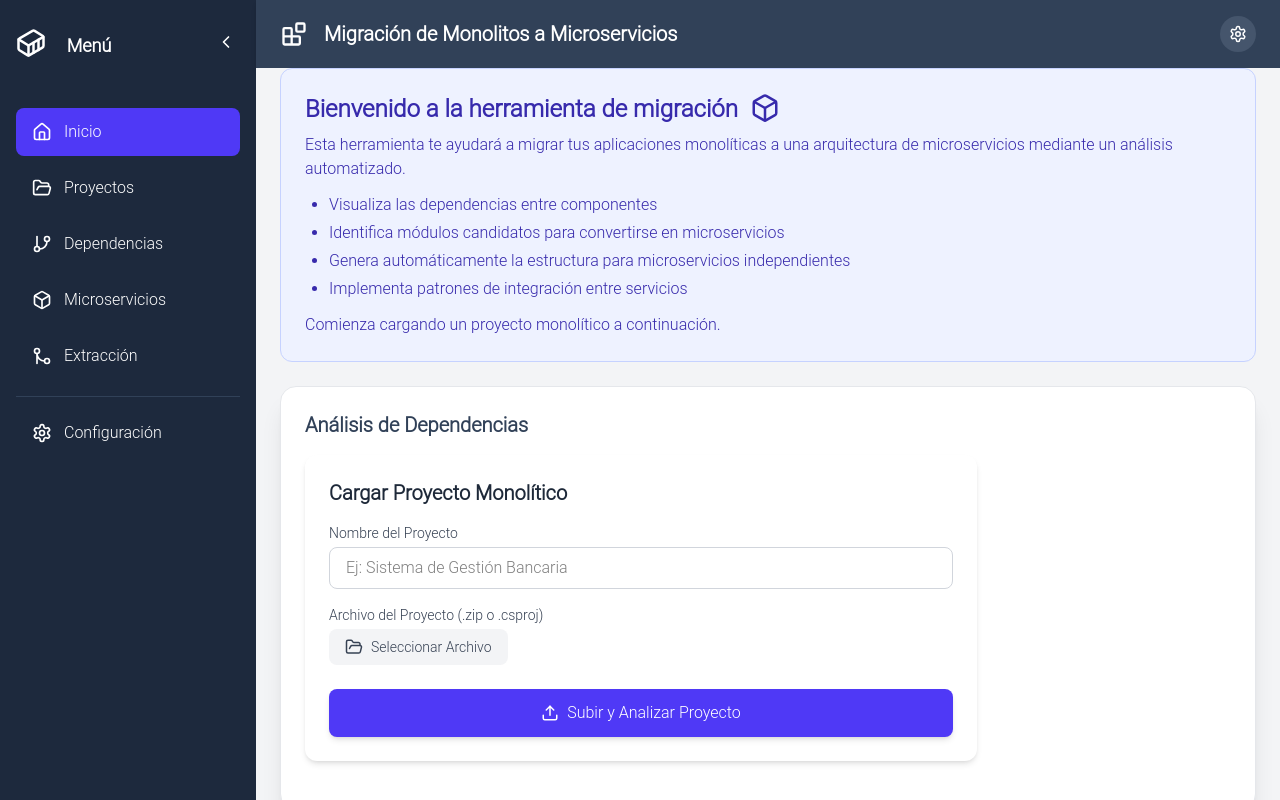
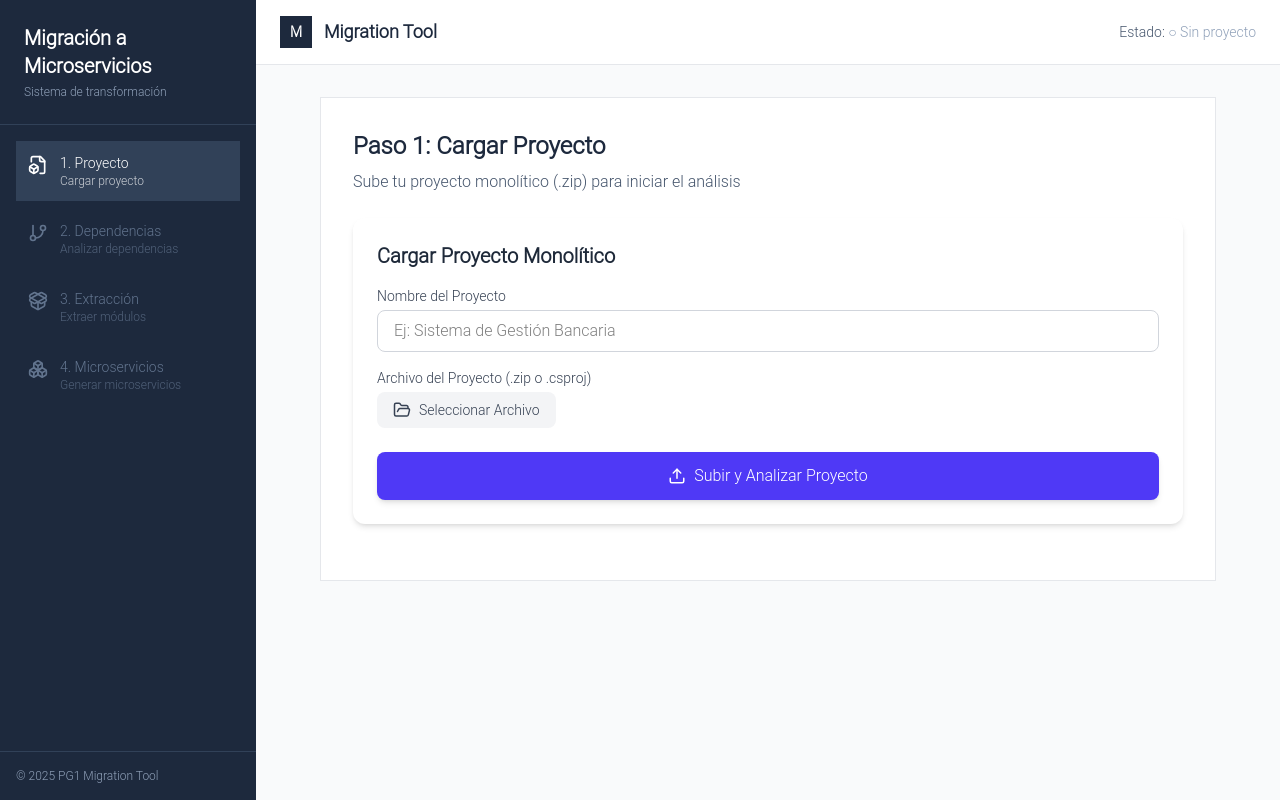
Before and after one commit to KennyASG/pg1_migracion_monolitos_front, a React (Vite) app: page / in a window 1280 px wide. Built offline with nearby package versions, Linux system fonts and the light colour scheme.

Commit message:
Auto stash before checking out "origin/feature/Analisisdedependencias"

```diff
--- a/src/App.jsx
+++ b/src/App.jsx
@@ -1,12 +1,12 @@
 import { useState } from "react";
 import Navbar from "./components/Navbar";
 import Sidebar from "./components/Sidebar";
-import Home from "./pages/Home";
+import ProjectInput from "./components/ProjectInput";
+import TablaDependencias from "./components/TablaDependencias";
 import Extraccion from "./pages/Extraccion";
-import ProjectInput from "./components/ProjectInput";
 
 function App() {
-    const [activePage, setActivePage] = useState("home");
+    const [activePage, setActivePage] = useState("project");
     const [projectName, setProjectName] = useState("");
     const [proyectoProcesado, setProyectoProcesado] = useState("");
 
@@ -16,37 +16,136 @@ function App() {
 
     const handleProjectSuccess = () => {
         setProyectoProcesado(projectName);
-        if (activePage === "home") {
         setActivePage("dependencies");
-        }
     };
 
     const renderContent = () => {
         switch (activePage) {
-            case "dependencies":
+            case "project":
                 return (
-                    <Home
-                        projectName={projectName}
-                        setProjectName={setProjectName}
-                        proyectoProcesado={proyectoProcesado}
-                        setProyectoProcesado={setProyectoProcesado}
-                        onSuccess={handleProjectSuccess}
-                    />
-                );
-            case "projects":
-                return (
-                    <div className="px-6 pb-10 bg-gray-100 min-h-screen w-full">
-                        <div className="bg-white shadow-xl rounded-2xl p-6 border border-gray-200 w-full">
-                            <h2 className="text-xl font-semibold text-slate-700 mb-4">Gestión de Proyectos</h2>
-                            <p className="text-gray-600 mb-4">
-                                Carga un proyecto monolítico para comenzar el análisis y proceso de migración.
+                    <div className="px-6 py-8 bg-gray-50 min-h-screen">
+                        <div className="max-w-4xl mx-auto">
+                            <div className="bg-white border border-gray-200 p-8">
+                                <h2 className="text-2xl font-bold text-slate-800 mb-2">
+                                    Paso 1: Cargar Proyecto
+                                </h2>
+                                <p className="text-slate-600 mb-6">
+                                    Sube tu proyecto monolítico (.zip) para iniciar el análisis
                                 </p>
-                            <div className="max-w-2xl">
+
+                                {!proyectoProcesado ? (
                                     <ProjectInput
                                         projectName={projectName}
                                         setProjectName={setProjectName}
                                         onSuccess={handleProjectSuccess}
                                     />
+                                ) : (
+                                    <div className="space-y-4">
+                                        <div className="bg-green-50 border border-green-200 p-4 flex items-center justify-between">
+                                            <div>
+                                                <p className="text-sm text-green-700 font-medium">Proyecto cargado</p>
+                                                <p className="text-lg font-bold text-green-900">{proyectoProcesado}</p>
+                                            </div>
+                                            <button
+                                                onClick={() => {
+                                                    setProyectoProcesado("");
+                                                    setProjectName("");
+                                                }}
+                                                className="px-4 py-2 text-sm bg-white border border-green-300 text-green-700 hover:bg-green-50"
+                                            >
+                                                Cambiar proyecto
+                                            </button>
+                                        </div>
+                                        <button
+                                            onClick={() => setActivePage("dependencies")}
+                                            className="w-full px-6 py-3 bg-slate-800 text-white font-medium hover:bg-slate-700"
+                                        >
+                                            Continuar al análisis de dependencias →
+                                        </button>
+                                    </div>
+                                )}
+                            </div>
+                        </div>
+                    </div>
+                );
+
+            case "dependencies":
+                return (
+                    <div className="px-6 py-8 bg-gray-50 min-h-screen">
+                        <div className="max-w-7xl mx-auto">
+                            <div className="bg-white border border-gray-200 p-8">
+                                <h2 className="text-2xl font-bold text-slate-800 mb-2">
+                                    Paso 2: Análisis de Dependencias
+                                </h2>
+                                <p className="text-slate-600 mb-6">
+                                    Visualiza las dependencias del proyecto y los módulos candidatos
+                                </p>
+
+                                {!proyectoProcesado ? (
+                                    <div className="bg-amber-50 border border-amber-200 text-amber-800 p-4">
+                                        <p className="font-medium">No hay proyecto cargado</p>
+                                        <p className="text-sm mt-1">Primero debes cargar un proyecto</p>
+                                        <button
+                                            className="mt-3 px-4 py-2 bg-amber-600 text-white hover:bg-amber-700"
+                                            onClick={() => setActivePage("project")}
+                                        >
+                                            Ir a cargar proyecto
+                                        </button>
+                                    </div>
+                                ) : (
+                                    <div>
+                                        <TablaDependencias proyecto={proyectoProcesado} />
+                                        <div className="mt-6 flex justify-end">
+                                            <button
+                                                onClick={() => setActivePage("extraction")}
+                                                className="px-6 py-3 bg-slate-800 text-white font-medium hover:bg-slate-700"
+                                            >
+                                                Continuar a extracción →
+                                            </button>
+                                        </div>
+                                    </div>
+                                )}
+                            </div>
+                        </div>
+                    </div>
+                );
+
+            case "extraction":
+                return (
+                    <div className="px-6 py-8 bg-gray-50 min-h-screen">
+                        <div className="max-w-7xl mx-auto">
+                            <div className="bg-white border border-gray-200 p-8">
+                                <h2 className="text-2xl font-bold text-slate-800 mb-2">
+                                    Paso 3: Extracción de Módulos
+                                </h2>
+                                <p className="text-slate-600 mb-6">
+                                    Selecciona y extrae los módulos que se convertirán en microservicios
+                                </p>
+
+                                {!proyectoProcesado ? (
+                                    <div className="bg-amber-50 border border-amber-200 text-amber-800 p-4">
+                                        <p className="font-medium">No hay proyecto cargado</p>
+                                        <p className="text-sm mt-1">Primero debes cargar un proyecto</p>
+                                        <button
+                                            className="mt-3 px-4 py-2 bg-amber-600 text-white hover:bg-amber-700"
+                                            onClick={() => setActivePage("project")}
+                                        >
+                                            Ir a cargar proyecto
+                                        </button>
+                                    </div>
+                                ) : (
+                                    <div>
+                                        <Extraccion proyectoProcesado={proyectoProcesado} />
+                                        <div className="mt-6 flex justify-end">
+                                            <button
+                                                onClick={() => setActivePage("microservices")}
+                                                className="px-6 py-3 bg-slate-800 text-white font-medium hover:bg-slate-700"
+                                            >
+                                                Continuar a microservicios →
+                                            </button>
+                                        </div>
+                                    </div>
+                                )}
                             </div>
                         </div>
                     </div>
@@ -54,63 +153,51 @@ function App() {
 
             case "microservices":
                 return (
-                    <div className="px-6 pb-10 bg-gray-100 min-h-screen w-full">
-                        <div className="bg-white shadow-xl rounded-2xl p-6 border border-gray-200 w-full">
-                            <h2 className="text-xl font-semibold text-slate-700 mb-4">Candidatos a Microservicios</h2>
+                    <div className="px-6 py-8 bg-gray-50 min-h-screen">
+                        <div className="max-w-7xl mx-auto">
+                            <div className="bg-white border border-gray-200 p-8">
+                                <h2 className="text-2xl font-bold text-slate-800 mb-2">
+                                    Paso 4: Generación de Microservicios
+                                </h2>
+                                <p className="text-slate-600 mb-6">
+                                    Genera y configura los microservicios extraídos
+                                </p>
+
                                 {!proyectoProcesado ? (
-                                <div className="bg-amber-50 border border-amber-200 text-amber-700 p-4 rounded-lg">
-                                    <p>Primero debes cargar y procesar un proyecto para identificar candidatos a microservicios.</p>
+                                    <div className="bg-amber-50 border border-amber-200 text-amber-800 p-4">
+                                        <p className="font-medium">No hay proyecto cargado</p>
+                                        <p className="text-sm mt-1">Primero debes cargar un proyecto</p>
                                         <button
-                                        className="mt-2 text-white bg-amber-600 hover:bg-amber-700 px-4 py-2 rounded-md"
-                                        onClick={() => setActivePage("home")}
+                                            className="mt-3 px-4 py-2 bg-amber-600 text-white hover:bg-amber-700"
+                                            onClick={() => setActivePage("project")}
                                         >
                                             Ir a cargar proyecto
                                         </button>
                                     </div>
                                 ) : (
-                                <div>
-                                    <p className="text-gray-600 mb-4">
-                                        Basado en el análisis de dependencias, aquí se presentan los módulos candidatos
-                                        a ser convertidos en microservicios independientes.
-                                    </p>
-                                    <div className="bg-gray-50 border border-gray-200 rounded-lg p-4 text-center text-gray-500">
-                                        Función en desarrollo - Próximamente disponible
-                                    </div>
+                                    <div className="bg-slate-50 border border-slate-200 p-6 text-center text-slate-600">
+                                        <p className="font-medium mb-2">Funcionalidad en desarrollo</p>
+                                        <p className="text-sm">Próximamente disponible</p>
                                     </div>
                                 )}
                             </div>
                         </div>
-                );
-            case "extract":
-                return (
-                    <div className="px-6 pb-10 bg-gray-100 min-h-screen w-full">
-                        <div className="bg-white shadow-xl rounded-2xl p-6 border border-gray-200 w-full">
-                            <h2 className="text-xl font-semibold text-slate-700 mb-4">Extracción de Microservicios</h2>
-                            {!proyectoProcesado ? (
-                                <div className="bg-amber-50 border border-amber-200 text-amber-700 p-4 rounded-lg">
-                                    <p>Primero debes cargar y procesar un proyecto para la extracción.</p>
-                                    <button
-                                        className="mt-2 text-white bg-amber-600 hover:bg-amber-700 px-4 py-2 rounded-md"
-                                        onClick={() => setActivePage("projects")}
-                                    >
-                                        Ir a cargar proyecto
-                                    </button>
-                                </div>
-                            ) : (
-                                <Extraccion proyectoProcesado={proyectoProcesado} />
-                            )}
-                        </div>
                     </div>
                 );
+
             default:
-                return <Home />;
+                return null;
         }
     };
 
     return (
         <div className="flex h-screen bg-slate-50">
-            <Sidebar activePage={activePage} onNavigate={handleNavigate} />
-            <div className="flex flex-col flex-1 ">
+            <Sidebar
+                activePage={activePage}
+                onNavigate={handleNavigate}
+                proyectoCargado={!!proyectoProcesado}
+            />
+            <div className="flex flex-col flex-1">
                 <Navbar projectName={proyectoProcesado} />
                 <main className="overflow-y-auto flex-1">
                     {renderContent()}
--- a/src/components/Navbar.jsx
+++ b/src/components/Navbar.jsx
@@ -1,38 +1,27 @@
-import {LayoutDashboard, GitBranch, AlertTriangle, Settings, Blocks} from "lucide-react";
-import { useState } from "react";
-
 const Navbar = ({ projectName }) => {
-    const [showDropdown, setShowDropdown] = useState(false);
-
     return (
-        <header className="bg-slate-700 text-white px-6 py-4 shadow-md flex items-center justify-between">
-            <div className="flex items-center gap-4">
-                <Blocks size={28} />
-                <h1 className="text-xl font-semibold">Migración de Monolitos a Microservicios</h1>
+        <header className="bg-white border-b border-gray-200 px-6 py-4 flex items-center justify-between">
+            <div className="flex items-center gap-3">
+                <div className="w-8 h-8 bg-slate-800 flex items-center justify-center text-white font-bold text-sm">
+                    M
+                </div>
+                <div>
+                    <h1 className="text-lg font-bold text-slate-800">Migration Tool</h1>
+                    {projectName && (
+                        <p className="text-xs text-slate-500">
+                            Proyecto: <span className="font-medium text-slate-700">{projectName}</span>
+                        </p>
+                    )}
+                </div>
             </div>
 
-            <div className="flex items-center gap-6">
-                {projectName && (
-                    <div className="flex items-center gap-2 bg-slate-600 px-3 py-1 rounded-md">
-                        <GitBranch size={16} />
-                        <span className="font-medium">{projectName}</span>
-                    </div>
-                )}
-
-                <div className="relative">
-                    <button
-                        className="flex items-center justify-center w-9 h-9 rounded-full bg-slate-600 hover:bg-slate-500 transition"
-                        onClick={() => setShowDropdown(!showDropdown)}
-                    >
-                        <Settings size={18} />
-                    </button>
-
-                    {showDropdown && (
-                        <div className="absolute right-0 mt-2 w-48 bg-white text-gray-700 rounded-md shadow-lg py-1 z-10">
-                            <a href="#" className="block px-4 py-2 hover:bg-gray-100">Configuración</a>
-                            <a href="#" className="block px-4 py-2 hover:bg-gray-100">Ayuda</a>
-                            <a href="#" className="block px-4 py-2 hover:bg-gray-100">Acerca de</a>
-                        </div>
+            <div className="flex items-center gap-4">
+                <div className="text-sm text-slate-600">
+                    <span className="font-medium">Estado:</span>{" "}
+                    {projectName ? (
+                        <span className="text-green-600 font-medium">● Proyecto cargado</span>
+                    ) : (
+                        <span className="text-slate-400">○ Sin proyecto</span>
                     )}
                 </div>
             </div>
--- a/src/components/Sidebar.jsx
+++ b/src/components/Sidebar.jsx
@@ -1,71 +1,79 @@
-import { Home, FolderOpen, GitBranch, GitMerge, Box, Settings, HelpCircle, Container  } from "lucide-react";
-import { useState } from "react";
+import { FileBox, GitBranch, PackageOpen, Boxes } from "lucide-react";
 
-const Sidebar = ({ activePage, onNavigate }) => {
-    const [expanded, setExpanded] = useState(true);
-
-    const menuItems = [
-        { id: "home", label: "Inicio", icon: Home },
-        { id: "projects", label: "Proyectos", icon: FolderOpen },
-        { id: "dependencies", label: "Dependencias", icon: GitBranch },
-        { id: "microservices", label: "Microservicios", icon: Box },
-        { id: "extract", label: "Extracción", icon: GitMerge },
+const Sidebar = ({ activePage, onNavigate, proyectoCargado }) => {
+    const steps = [
+        {
+            id: "project",
+            label: "1. Proyecto",
+            icon: FileBox,
+            description: "Cargar proyecto",
+            enabled: true
+        },
+        {
+            id: "dependencies",
+            label: "2. Dependencias",
+            icon: GitBranch,
+            description: "Analizar dependencias",
+            enabled: proyectoCargado
+        },
+        {
+            id: "extraction",
+            label: "3. Extracción",
+            icon: PackageOpen,
+            description: "Extraer módulos",
+            enabled: proyectoCargado
+        },
+        {
+            id: "microservices",
+            label: "4. Microservicios",
+            icon: Boxes,
+            description: "Generar microservicios",
+            enabled: proyectoCargado
+        }
     ];
 
-    const handleClick = (id) => {
-        if (onNavigate) {
-            onNavigate(id);
-        }
-    };
-
     return (
-        <aside className={`${expanded ? 'w-64' : 'w-20'} bg-slate-800 text-white h-screen p-4 transition-all duration-300 `}>
-            <div className="flex items-start mb-8 justify-between">
-                <Container size={30} className="mt-3" />
-                <h2 className={`text-lg font-bold mr-20 py-4 ${expanded ? 'block' : 'hidden'}`}>Menú</h2>
-                <button
-                    className="p-1 mt-3 rounded-md hover:bg-slate-700 transition"
-                    onClick={() => setExpanded(!expanded)}
-                >
-                    {expanded ? (
-                        <svg xmlns="http://www.w3.org/2000/svg" width="20" height="20" viewBox="0 0 24 24" fill="none" stroke="currentColor" strokeWidth="2" strokeLinecap="round" strokeLinejoin="round">
-                            <path d="M15 18l-6-6 6-6" />
-                        </svg>
-                    ) : (
-                        <svg xmlns="http://www.w3.org/2000/svg" width="20" height="20" viewBox="0 0 24 24" fill="none" stroke="currentColor" strokeWidth="2" strokeLinecap="round" strokeLinejoin="round">
-                            <path d="M9 18l6-6-6-6" />
-                        </svg>
-                    )}
-                </button>
+        <div className="w-64 bg-slate-800 text-white flex flex-col">
+            <div className="p-6 border-b border-slate-700">
+                <h1 className="text-xl font-bold">Migración a Microservicios</h1>
+                <p className="text-xs text-slate-400 mt-1">Sistema de transformación</p>
             </div>
 
-            <nav className="flex flex-col gap-2">
-                {menuItems.map((item) => (
-                    <button
-                        key={item.id}
-                        onClick={() => handleClick(item.id)}
-                        className={`flex items-center gap-3 px-4 py-3 rounded-lg transition ${
-                            activePage === item.id ? 'bg-indigo-600 text-white' : 'hover:bg-slate-700'
-                        }`}
-                    >
-                        <item.icon size={20} />
-                        {expanded && <span>{item.label}</span>}
-                    </button>
-                ))}
+            <nav className="flex-1 p-4">
+                <div className="space-y-2">
+                    {steps.map((step, index) => {
+                        const Icon = step.icon;
+                        const isActive = activePage === step.id;
+                        const isDisabled = !step.enabled;
+
+                        return (
+                            <button
+                                key={step.id}
+                                onClick={() => step.enabled && onNavigate(step.id)}
+                                disabled={isDisabled}
+                                className={`w-full text-left p-3 transition-colors flex items-start gap-3 ${
+                                    isActive
+                                        ? "bg-slate-700 text-white"
+                                        : isDisabled
+                                            ? "text-slate-500 cursor-not-allowed"
+                                            : "text-slate-300 hover:bg-slate-700/50"
+                                }`}
+                            >
+                                <Icon size={20} className="mt-0.5 flex-shrink-0" />
+                                <div className="flex-1 min-w-0">
+                                    <div className="font-medium text-sm">{step.label}</div>
+                                    <div className="text-xs opacity-75 truncate">{step.description}</div>
+                                </div>
+                            </button>
+                        );
+                    })}
+                </div>
             </nav>
 
-            <div className="mt-auto mb-4">
-                <div className="border-t border-slate-700 my-4"></div>
-                <button className={`flex items-center gap-3 px-4 py-2 w-full hover:bg-slate-700 rounded-lg transition`}>
-                    <Settings size={20} />
-                    {expanded && <span>Configuración</span>}
-                </button>
-                {/*<button className={`flex items-center gap-3 px-4 py-2 w-full hover:bg-slate-700 rounded-lg transition`}>*/}
-                {/*    <HelpCircle size={20} />*/}
-                {/*    {expanded && <span>Ayuda</span>}*/}
-                {/*</button>*/}
+            <div className="p-4 border-t border-slate-700 text-xs text-slate-400">
+                <p>© 2025 PG1 Migration Tool</p>
             </div>
-        </aside>
+        </div>
     );
 };
 
```
Also changed, not shown: 1 other file (tests, documents, lock files or other folders). Lines whose indentation alone changed are shown as unchanged.
